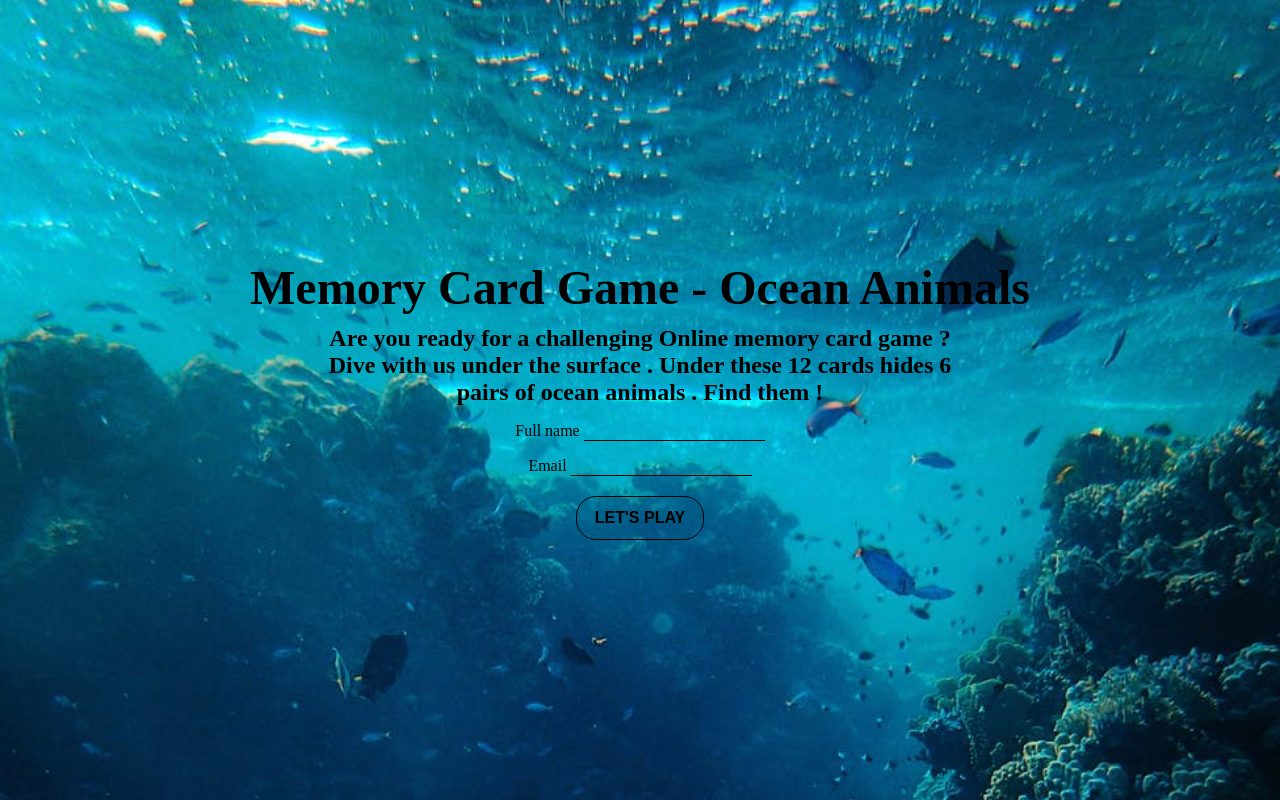
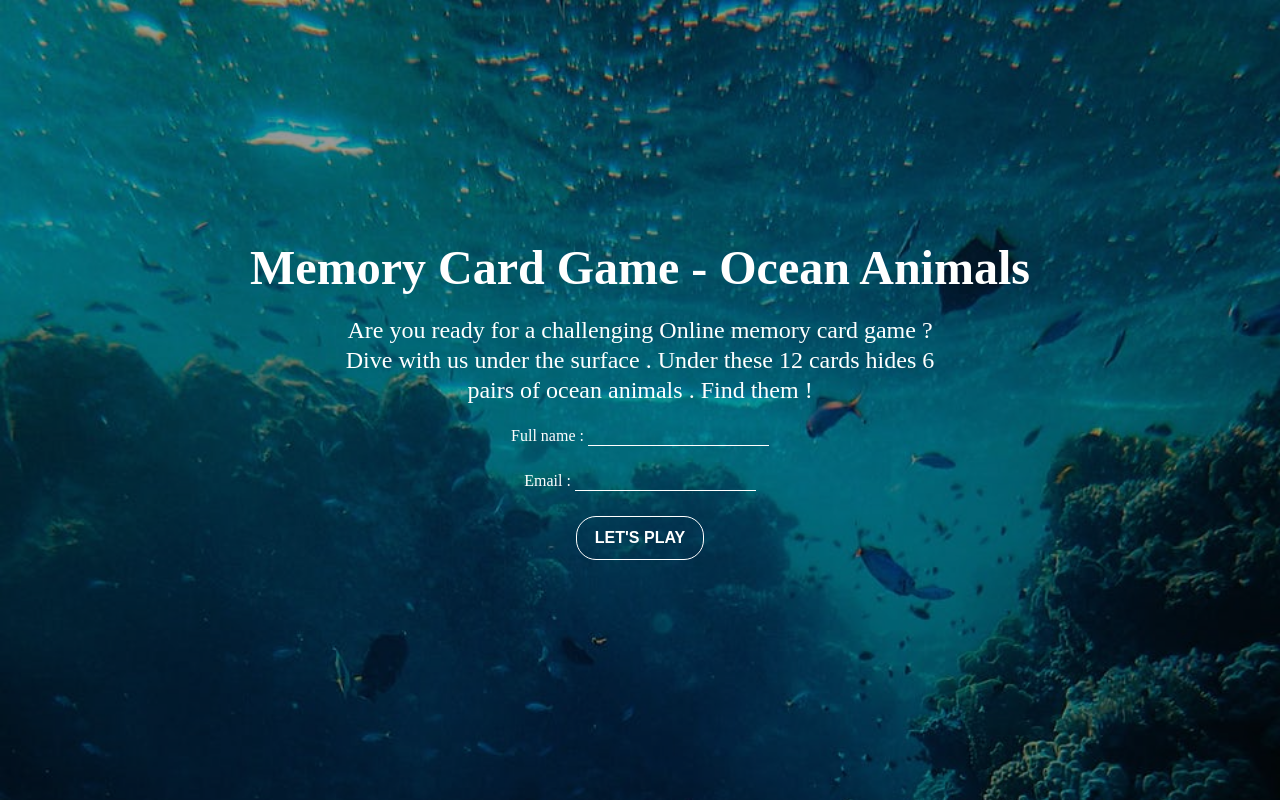
Before and after one commit to Lee1605/JS-Project, a plain HTML site: page Landing-page/index.html in a window 1280 px wide. Drawn offline with Linux system fonts and the light colour scheme.

Commit message:
styling updates landing page

```diff
--- a/Landing-page/index.html
+++ b/Landing-page/index.html
@@ -17,15 +17,15 @@
             </p>
             <form method="GET" action="">
                 <fieldset>
-                    <label for="Full-name">Full name</label>
+                    <label for="Full-name">Full name :</label>
                     <input type="text" name="Full-name">
                 </fieldset>
                 <fieldset>
-                    <label for="Email">Email</label>
+                    <label for="Email">Email :</label>
                     <input type="email" name="Email">
                 </fieldset>
+                <button class="start" type="submit">LET'S PLAY</button>
             </form>
-            <button class="start" type="submit">LET'S PLAY</button>
         </div>
     </div>
 </body>
--- a/Landing-page/style.css
+++ b/Landing-page/style.css
@@ -13,18 +13,40 @@ div#background {
     display: flex;
     flex-direction: column;
     justify-content: center;
+    position: relative;
+    color: white;
+}
+
+div#background::after {
+    content: "";
+    background-color: rgba(0, 0, 0, 0.4);
+    position: absolute;
+    top: 0;
+    right: 0;
+    bottom: 0;
+    left: 0;
+    width: 100%;
+    height: 100%;
+}
+
+div.container {
+    position: relative;
+    z-index: 1;
+    line-height: 30px;
 }
 
 h1.title {
     font-size: 3rem;
-    margin: auto;
+    line-height: initial;
+    margin-bottom: 20px;
+    margin-top: 0;
 }
 
 p.about-game {
     max-width: 635px;
     margin: 10px auto;
     font-size: 1.5rem;
-    font-weight: 600;
+    font-weight: 500;
 }
 
 fieldset,input {
@@ -33,8 +55,9 @@ fieldset,input {
 
 input {
     outline: none;
-    border-bottom: 1px solid black;
+    border-bottom: 1px solid white;
     background-color: transparent;
+    color: white;
 }
 
 button {
@@ -42,15 +65,18 @@ button {
     font-size: 1rem;
     padding: 12px 15px;
     border-radius: 20px;
-    border: 1px solid black;
+    border: 1px solid white;
     background-color: transparent;
     cursor: pointer;
     font-weight: 600;
     margin-top: 10px;
+    color: white;
 }
 
 button:hover {
     margin-top: -1px;
-    background-color: aqua;
+    color: black;
+    background-color:skyblue;
     box-shadow: 2px 2px black;
+    border: none;
 }
```
